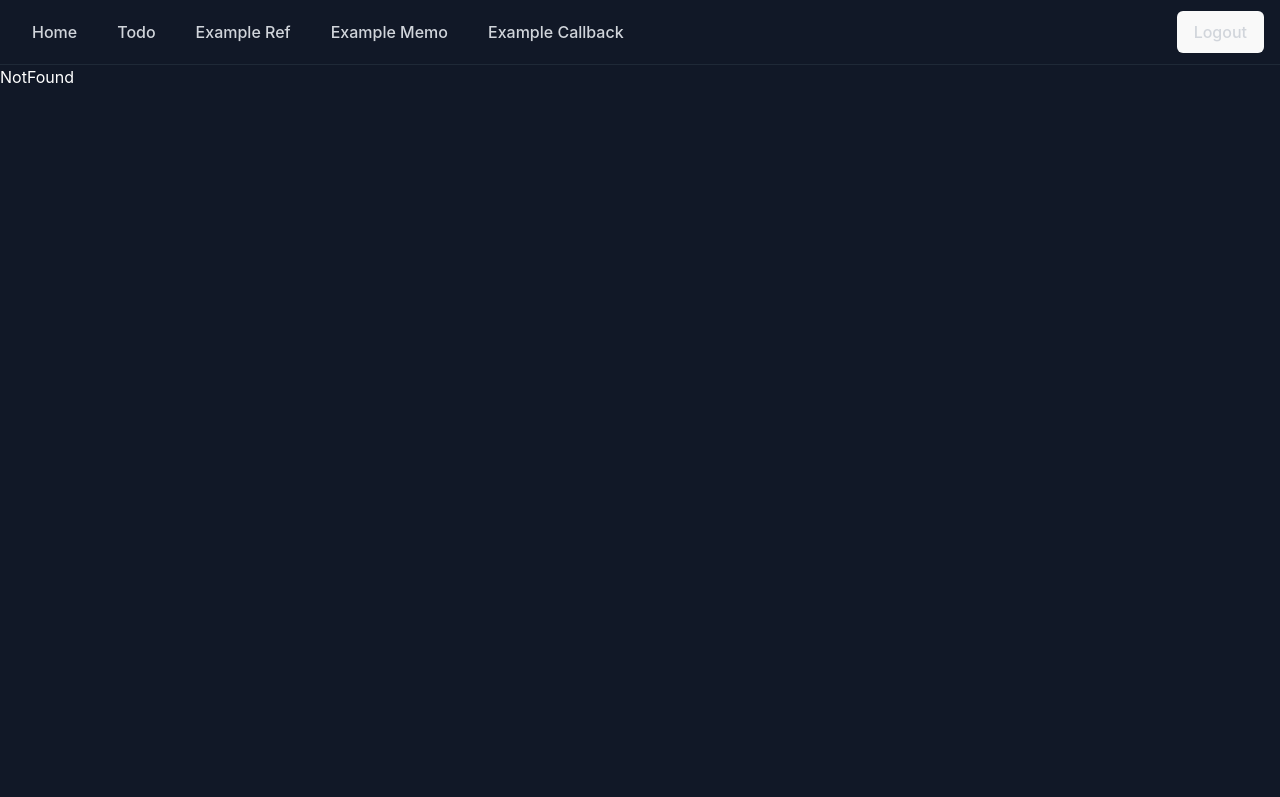
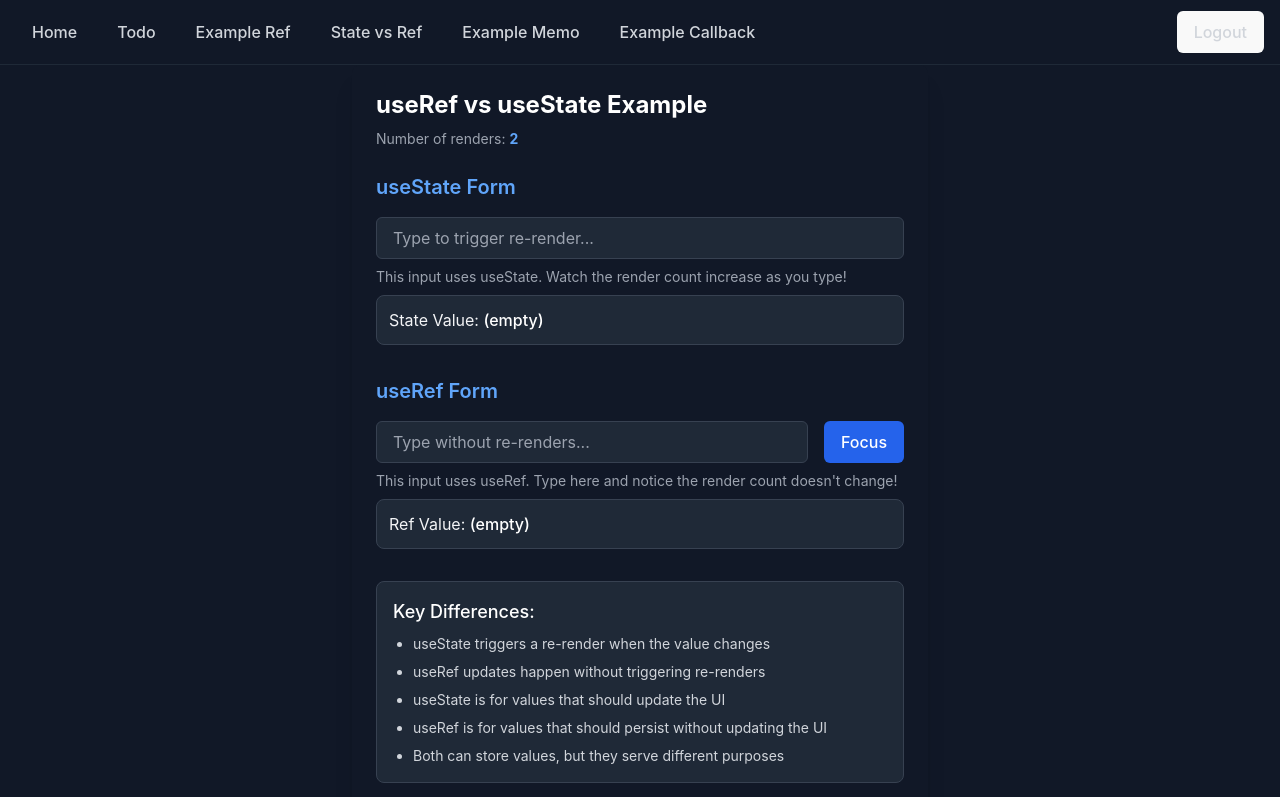
Before and after one commit to revou-fsse-oct24/demo-module-4, a React (Vite) app: page /statevsref in a window 1280 px wide. Shown: the top 797 px of the page. Built offline with nearby package versions, Linux system fonts and the light colour scheme; no server answers; sample sign-in values are in the browser's storage.

Commit message:
feat: adding more example useRef & state

```diff
--- a/src/App.tsx
+++ b/src/App.tsx
@@ -17,6 +17,7 @@ import { UserProvider } from "./context/UserContext";
 import { TodoProvider } from "./context/TodoContext";
 import ExampleMemo from "./page/ExampleMemo";
 import ExampleCallback from "./page/ExampleCallback";
+import StateVsRefExample from "./page/StateVsRef";
 
 const App = () => {
   return (
@@ -34,6 +35,7 @@ const App = () => {
                 <Route path="/todos" element={<TodoList />} />
                 <Route path="/profile" element={<Profile />} />
                 <Route path="/exampleref" element={<ExampleRef />} />
+                <Route path="/statevsref" element={<StateVsRefExample />} />
                 <Route path="/examplememo" element={<ExampleMemo />} />
                 <Route path="/examplecallback" element={<ExampleCallback />} />
               </Route>
--- a/src/components/Navbar.tsx
+++ b/src/components/Navbar.tsx
@@ -34,6 +34,9 @@ const Navbar = () => {
             <Link to="/exampleref" className={getLinkClass("/todo")}>
               Example Ref
             </Link>
+            <Link to="/statevsref" className={getLinkClass("/todo")}>
+              State vs Ref
+            </Link>
             <Link to="/examplememo" className={getLinkClass("/todo")}>
               Example Memo
             </Link>
--- /dev/null
+++ b/src/page/StateVsRef.tsx
@@ -0,0 +1,140 @@
+import React, { useRef, useState, ChangeEvent } from "react";
+
+const StateVsRefExample = () => {
+  // State values (will cause re-renders)
+  const [stateValue, setStateValue] = useState<string>("");
+  const [renderCount, setRenderCount] = useState<number>(0);
+  console.log("stateValue", stateValue);
+  console.log("renderCount", renderCount);
+
+  // Ref values (won't cause re-renders)
+  const refValue = useRef<string>("");
+  const inputRef = useRef<HTMLInputElement>(null);
+
+  // Update render count on each render
+  React.useEffect(() => {
+    setRenderCount((prev) => prev + 1);
+  }, [stateValue]); // Only count re-renders from state changes
+
+  const handleStateChange = (e: ChangeEvent<HTMLInputElement>) => {
+    setStateValue(e.target.value);
+  };
+
+  const handleRefChange = (e: ChangeEvent<HTMLInputElement>) => {
+    refValue.current = e.target.value;
+  };
+
+  const focusInput = () => {
+    inputRef.current?.focus();
+  };
+
+  return (
+    <div className="w-full max-w-xl mx-auto p-6 bg-gray-900 rounded-lg shadow-xl text-gray-100">
+      <div className="mb-6">
+        <h1 className="text-2xl font-bold text-white">
+          useRef vs useState Example
+        </h1>
+        <p className="text-sm text-gray-400 mt-2">
+          Number of renders:{" "}
+          <span className="text-blue-400 font-bold">{renderCount}</span>
+        </p>
+      </div>
+
+      {/* State Input Section */}
+      <div className="mb-8">
+        <h2 className="text-xl font-semibold text-blue-400 mb-4">
+          useState Form
+        </h2>
+        <div className="flex gap-4 mb-2">
+          <input
+            type="text"
+            value={stateValue}
+            onChange={handleStateChange}
+            placeholder="Type to trigger re-render..."
+            className="flex-1 px-4 py-2 bg-gray-800 border border-gray-700 rounded-md text-white placeholder-gray-400 focus:outline-none focus:ring-2 focus:ring-blue-500"
+          />
+        </div>
+        <p className="text-sm text-gray-400">
+          This input uses useState. Watch the render count increase as you type!
+        </p>
+        <div className="mt-2 p-3 bg-gray-800 rounded-lg border border-gray-700">
+          <p>
+            State Value:{" "}
+            <span className="font-medium text-white">
+              {stateValue || "(empty)"}
+            </span>
+          </p>
+        </div>
+      </div>
+
+      {/* Ref Input Section */}
+      <div className="mb-8">
+        <h2 className="text-xl font-semibold text-blue-400 mb-4">
+          useRef Form
+        </h2>
+        <div className="flex gap-4 mb-2">
+          <input
+            ref={inputRef}
+            type="text"
+            onChange={handleRefChange}
+            placeholder="Type without re-renders..."
+            className="flex-1 px-4 py-2 bg-gray-800 border border-gray-700 rounded-md text-white placeholder-gray-400 focus:outline-none focus:ring-2 focus:ring-blue-500"
+          />
+          <button
+            onClick={focusInput}
+            className="px-4 py-2 bg-blue-600 text-white rounded-md hover:bg-blue-700 focus:outline-none focus:ring-2 focus:ring-blue-500"
+          >
+            Focus
+          </button>
+        </div>
+        <p className="text-sm text-gray-400">
+          This input uses useRef. Type here and notice the render count doesn't
+          change!
+        </p>
+        <div className="mt-2 p-3 bg-gray-800 rounded-lg border border-gray-700">
+          <p>
+            Ref Value:{" "}
+            <span className="font-medium text-white">
+              {refValue.current || "(empty)"}
+            </span>
+          </p>
+        </div>
+      </div>
+
+      {/* Learning Points */}
+      <div className="p-4 bg-gray-800 rounded-lg border border-gray-700">
+        <h3 className="text-lg font-medium text-white mb-2">
+          Key Differences:
+        </h3>
+        <ul className="list-disc pl-5 space-y-2 text-sm text-gray-300">
+          <li>useState triggers a re-render when the value changes</li>
+          <li>useRef updates happen without triggering re-renders</li>
+          <li>useState is for values that should update the UI</li>
+          <li>
+            useRef is for values that should persist without updating the UI
+          </li>
+          <li>Both can store values, but they serve different purposes</li>
+        </ul>
+      </div>
+
+      {/* Test Instructions */}
+      <div className="mt-4 p-4 bg-gray-800 rounded-lg border border-gray-700">
+        <h3 className="text-lg font-medium text-white mb-2">Try This:</h3>
+        <ol className="list-decimal pl-5 space-y-2 text-sm text-gray-300">
+          <li>
+            Type in the useState input and watch the render count increase
+          </li>
+          <li>
+            Type in the useRef input and notice the render count stays the same
+          </li>
+          <li>Both store values, but only useState triggers UI updates</li>
+          <li>
+            Click the Focus button to see useRef's DOM manipulation capability
+          </li>
+        </ol>
+      </div>
+    </div>
+  );
+};
+
+export default StateVsRefExample;
```
